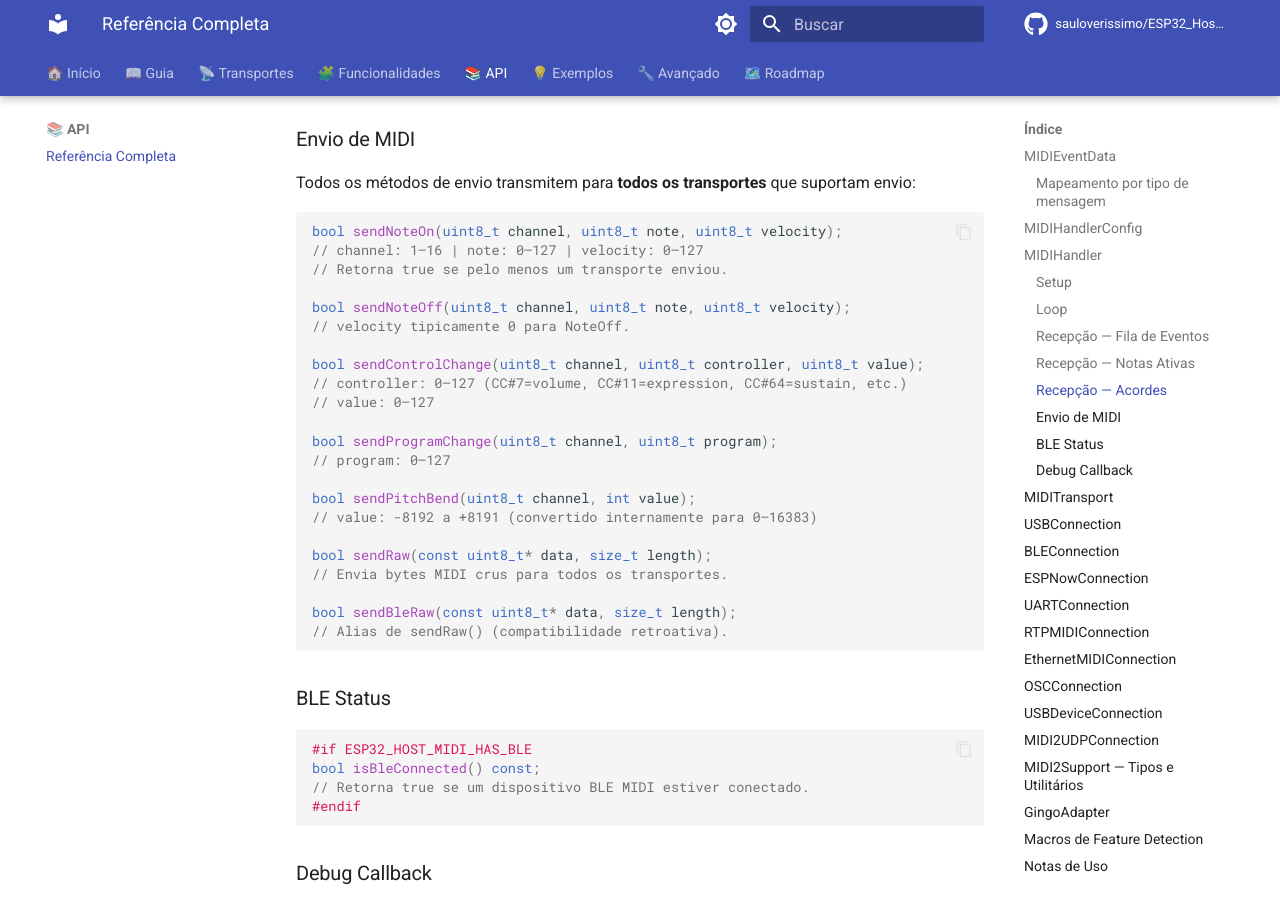
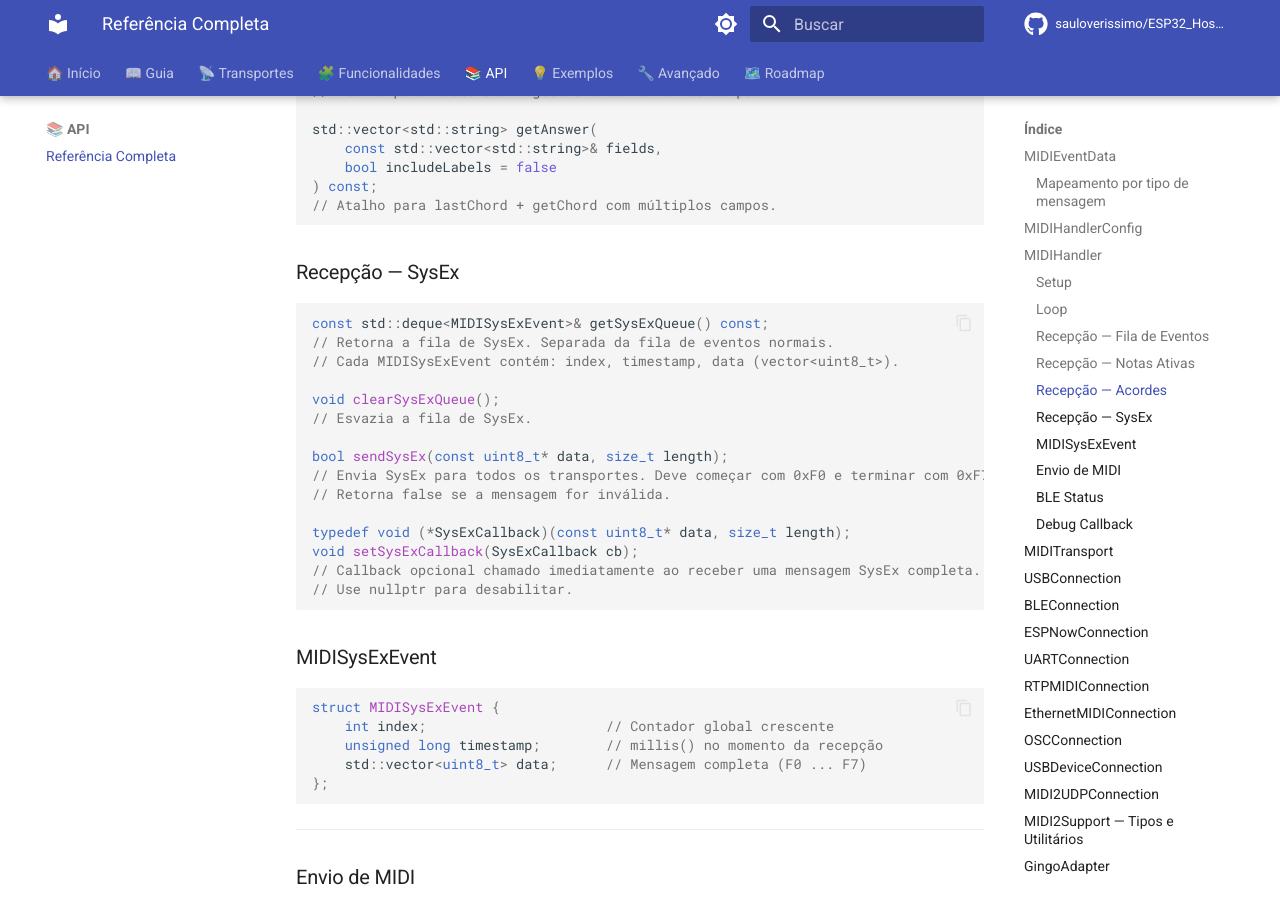
Before and after one commit to sauloverissimo/ESP32_Host_MIDI, an MkDocs documentation site: the page built from docs/api/referencia.md, in a window 1280 px wide and 900 px high, scrolled down 3571 px. Built offline with MkDocs 1.6.1 and Material for MkDocs 9.7.7, drawn with Linux system fonts in a browser that asks for light colours; comment, search, counter and statistics services are not loaded; some of the changed text lies outside the part shown.

Commit message:
docs: add SysEx documentation, update API reference and roadmap
- New: funcionalidades/sysex.md — how it works, possibilities, API, compatibility
- New: exemplos/sysex-monitor.md — T-Display-S3-SysEx example docs
- Updated: api/referencia.md — MIDISysExEvent, SysEx API, MIDIHandlerConfig, MIDITransport
- Updated: roadmap.md — v5.1.0 changelog, SysEx marked as done
- Updated: mkdocs.yml — nav entries for SysEx docs and example

````diff
--- a/docs/api/referencia.md
+++ b/docs/api/referencia.md
@@ -61,6 +61,13 @@ struct MIDIHandlerConfig {
     int historyCapacity = 0;
     // Capacidade do buffer histórico circular (em PSRAM se disponível).
     // 0 = desabilitado.
+
+    int maxSysExSize = 512;
+    // Tamanho máximo de uma mensagem SysEx (bytes, incluindo F0 e F7).
+    // Mensagens maiores são truncadas. 0 = desabilita SysEx.
+
+    int maxSysExEvents = 8;
+    // Capacidade da fila de SysEx. Mensagens mais antigas são descartadas.
 
     const char* bleName = "ESP32 MIDI BLE";
     // Nome anunciado pelo periférico BLE MIDI.
@@ -165,6 +172,38 @@ std::vector<std::string> getAnswer(
 // Atalho para lastChord + getChord com múltiplos campos.
 ```
 
+### Recepção — SysEx
+
+```cpp
+const std::deque<MIDISysExEvent>& getSysExQueue() const;
+// Retorna a fila de SysEx. Separada da fila de eventos normais.
+// Cada MIDISysExEvent contém: index, timestamp, data (vector<uint8_t>).
+
+void clearSysExQueue();
+// Esvazia a fila de SysEx.
+
+bool sendSysEx(const uint8_t* data, size_t length);
+// Envia SysEx para todos os transportes. Deve começar com 0xF0 e terminar com 0xF7.
+// Retorna false se a mensagem for inválida.
+
+typedef void (*SysExCallback)(const uint8_t* data, size_t length);
+void setSysExCallback(SysExCallback cb);
+// Callback opcional chamado imediatamente ao receber uma mensagem SysEx completa.
+// Use nullptr para desabilitar.
+```
+
+### MIDISysExEvent
+
+```cpp
+struct MIDISysExEvent {
+    int index;                      // Contador global crescente
+    unsigned long timestamp;        // millis() no momento da recepção
+    std::vector<uint8_t> data;      // Mensagem completa (F0 ... F7)
+};
+```
+
+---
+
 ### Envio de MIDI
 
 Todos os métodos de envio transmitem para **todos os transportes** que suportam envio:
@@ -235,6 +274,7 @@ public:
 
     // Registro de callbacks (chamado pelo MIDIHandler):
     void setMidiCallback(MidiDataCallback cb, void* ctx);
+    void setSysExCallback(SysExDataCallback cb, void* ctx);
     void setConnectionCallbacks(ConnectionCallback onConnected,
                                 ConnectionCallback onDisconnected,
                                 void* ctx);
@@ -242,6 +282,7 @@ public:
 protected:
     // Chamar nas subclasses para injetar dados no MIDIHandler:
     void dispatchMidiData(const uint8_t* data, size_t len);
+    void dispatchSysExData(const uint8_t* data, size_t len);
     void dispatchConnected();
     void dispatchDisconnected();
 };
--- a/mkdocs.yml
+++ b/mkdocs.yml
@@ -89,12 +89,14 @@ nav:
   - 🧩 Funcionalidades:
     - Detecção de Acordes: funcionalidades/deteccao-acordes.md
     - Notas Ativas: funcionalidades/notas-ativas.md
+    - SysEx: funcionalidades/sysex.md
     - Histórico (PSRAM): funcionalidades/historico-psram.md
     - GingoAdapter: funcionalidades/gingo-adapter.md
   - 📚 API:
     - Referência Completa: api/referencia.md
   - 💡 Exemplos:
     - T-Display-S3 Piano: exemplos/t-display-s3.md
+    - T-Display-S3 SysEx: exemplos/sysex-monitor.md
     - UART Básico: exemplos/uart-basico.md
     - RTP-MIDI WiFi: exemplos/rtp-midi-wifi.md
     - OSC Bridge: exemplos/osc-bridge.md
````
Also changed, not shown: docs/exemplos/sysex-monitor.md (added, +78 -0 lines), docs/funcionalidades/sysex.md (added, +129 -0 lines), docs/roadmap.md (+18 -3 lines).
